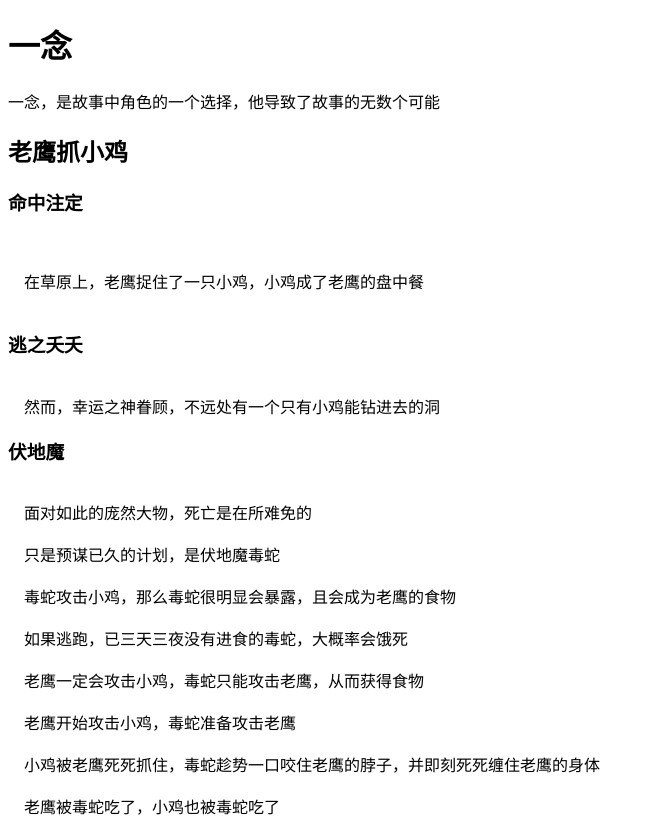
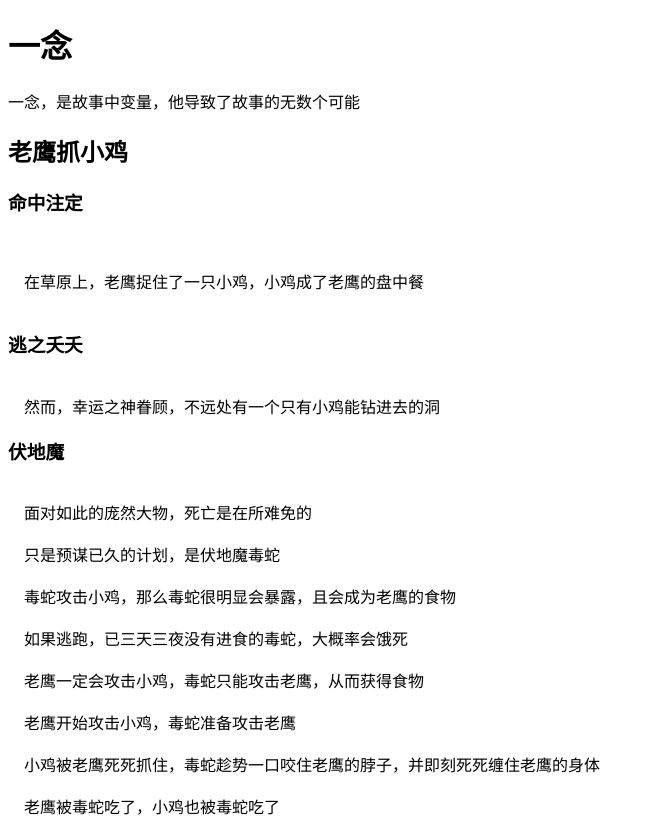
Before and after one commit to yiniannet/yinianorg.github.io, a plain HTML site: page index.html in a window 1280 px wide. Shown: the whole page, without its empty margins (0-655 px from the left). Drawn offline with Linux system fonts and the light colour scheme.

Commit message:
更新 index.html

```diff
--- a/index.html
+++ b/index.html
@@ -12,7 +12,7 @@
 </h1>
 
 <p>
-    一念，是故事中角色的一个选择，他导致了故事的无数个可能
+    一念，是故事中变量，他导致了故事的无数个可能
 </p>
 
 <h2>
```
